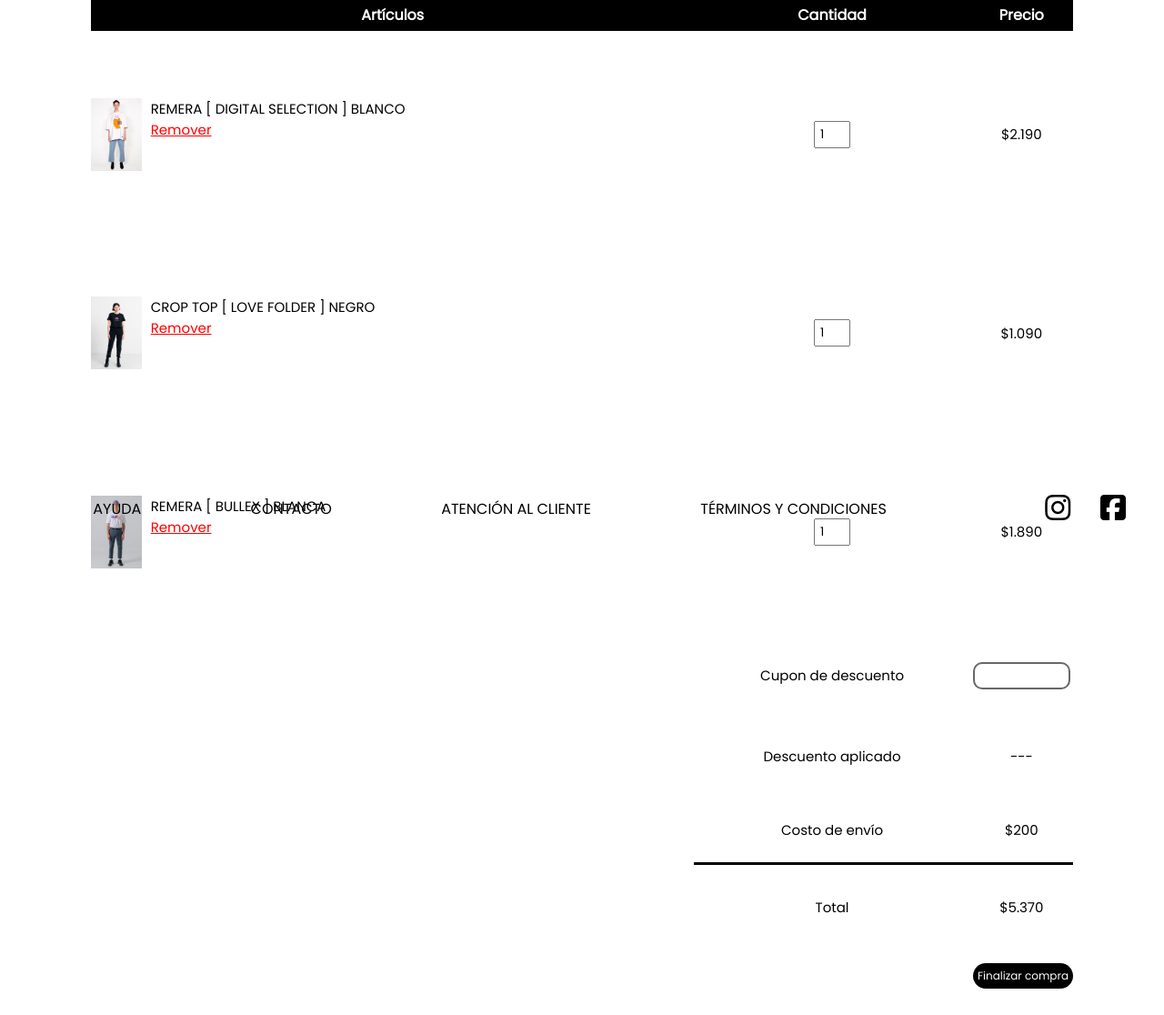
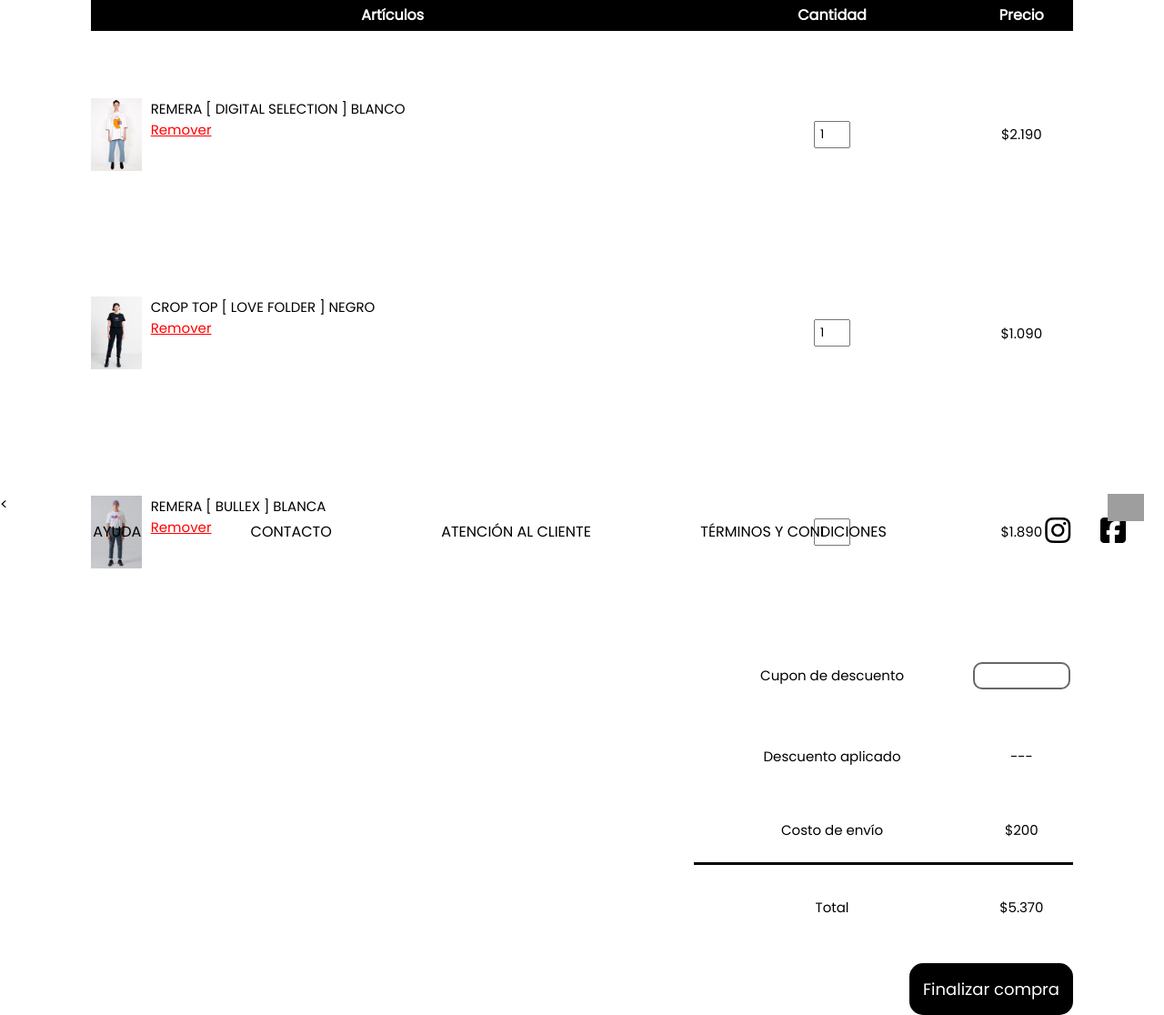
Before and after one commit to Francisco-Guido/DeadFellas, a Node server app: page /productsCart/ in a window 1280 px wide. Shown: the part 202-1318 px from the top of the page at 91% size. Before the commit the page ends 1289 px from the top, so only its background shows below. Run offline with Node 20, Linux system fonts and the light colour scheme; some libraries are stand-ins or nearby versions; grey boxes are pictures that could not be loaded.

Commit message:
cambios fabri

```diff
--- a/public/css/style.css
+++ b/public/css/style.css
@@ -835,12 +835,12 @@
     background-color: #000;
     color: #fff;
     border-radius: 15px;
-    padding: 5px;
-    font-size: 12px;
+    padding: 15px;
+    font-size: 18px;
 }
 
 .finish:hover{
     background-color: #000;
     color: #fff;
-    padding: 8px;
+    padding: 20px;
 }
--- /dev/null
+++ b/source/views/partials/head.ejs
@@ -0,0 +1,14 @@
+<head>
+    <meta charset="UTF-8">
+    <meta name="viewport" content="width=device-width, initial-scale=1.0">
+    <title>Dead Fellas | Home</title>
+    <link rel="stylesheet" href="/css/style.css">
+    <link rel="preconnect" href="https://fonts.gstatic.com">
+    <link
+        href="https://fonts.googleapis.com/css2?family=Asap:wght@500&family=Barlow+Condensed:wght@500&family=Spartan:wght@500&display=swap"
+        rel="stylesheet">
+    <link rel="stylesheet" href="https://stackpath.bootstrapcdn.com/font-awesome/4.7.0/css/font-awesome.min.css">
+    <link rel="preconnect" href="https://fonts.gstatic.com">
+    <link href="https://fonts.googleapis.com/css2?family=Poppins&display=swap" rel="stylesheet">
+    <script src="https://kit.fontawesome.com/05c282ad9f.js" crossorigin="anonymous"></script>
+</head>
--- /dev/null
+++ b/source/views/partials/scripts.ejs
@@ -0,0 +1,13 @@
+<footer class="pie">
+    <div class="pie2">
+        <a class = "h2-footer">AYUDA</a>
+        <a class = "h2-footer">CONTACTO</a>
+        <a class = "h2-footer">ATENCIÓN AL CLIENTE</a>
+        <a class = "h2-footer">TÉRMINOS Y CONDICIONES</a>
+    </div>
+    <div class="redes">
+        <a href="" class=a-images><i class="fab fa-instagram fa-4x"></i></a>
+
+        <a href="" class=a-images> <i class="fab fa-facebook-square fa-4x"></i></a>
+    </div>
+</footer>
--- a/source/views/productsCart.ejs
+++ b/source/views/productsCart.ejs
@@ -1,22 +1,14 @@
 <!DOCTYPE html>
 <html lang="en">
 
-<head>
-    <meta charset="UTF-8">
-    <meta name="viewport" content="width=device-width, initial-scale=1.0">
-    <title>Dead Fellas | Carrito</title>
-    <link rel="stylesheet" href="/css/style.css">
-    <link rel="preconnect" href="https://fonts.gstatic.com">
-    <link
-        href="https://fonts.googleapis.com/css2?family=Asap:wght@500&family=Barlow+Condensed:wght@500&family=Spartan:wght@500&display=swap"
-        rel="stylesheet">
-    <link rel="stylesheet" href="https://stackpath.bootstrapcdn.com/font-awesome/4.7.0/css/font-awesome.min.css">
-    <link rel="preconnect" href="https://fonts.gstatic.com">
-    <link href="https://fonts.googleapis.com/css2?family=Poppins&display=swap" rel="stylesheet">
-    <script src="https://kit.fontawesome.com/05c282ad9f.js" crossorigin="anonymous"></script>
-</head>
+<%- include('./partials/head') %>
+
 <body>
-
+    <div class="btn-whatsapp">
+        <a href="https://api.whatsapp.com/send?phone=5199999999" target="_blank">
+        <img src="http://s2.accesoperu.com/logos/btn_whatsapp.png" width="40" alt="">
+        </a>
+        </div>
 <main class="bodyCart">
 
     <div class="header">
@@ -132,22 +124,8 @@
 
     </main>
 <!-------- FOOTER -------->
-<footer class="pie">
-    <div class="pie2">
-        <a class = "h2-footer">AYUDA</a>
-        <a class = "h2-footer">CONTACTO</a>
-        <a class = "h2-footer">ATENCIÓN AL CLIENTE</a>
-        <a class = "h2-footer">TÉRMINOS Y CONDICIONES</a>
-    </div>
-    <div class="redes">
-        <a href="" class=a-images><i class="fab fa-instagram fa-4x"></i></a>
 
-        <a href="" class=a-images> <i class="fab fa-facebook-square fa-4x"></i></a>
-    </div>
-</footer>
-
-
-
+<<%- include('./partials/scripts') %>
 
 </body>
 </html>
```
Also changed, not shown: source/views/index.ejs (+3 -27 lines), source/views/products.ejs (+4 -31 lines), source/views/productsDetail.ejs (+3 -35 lines), source/views/partials/header.ejs (added).
